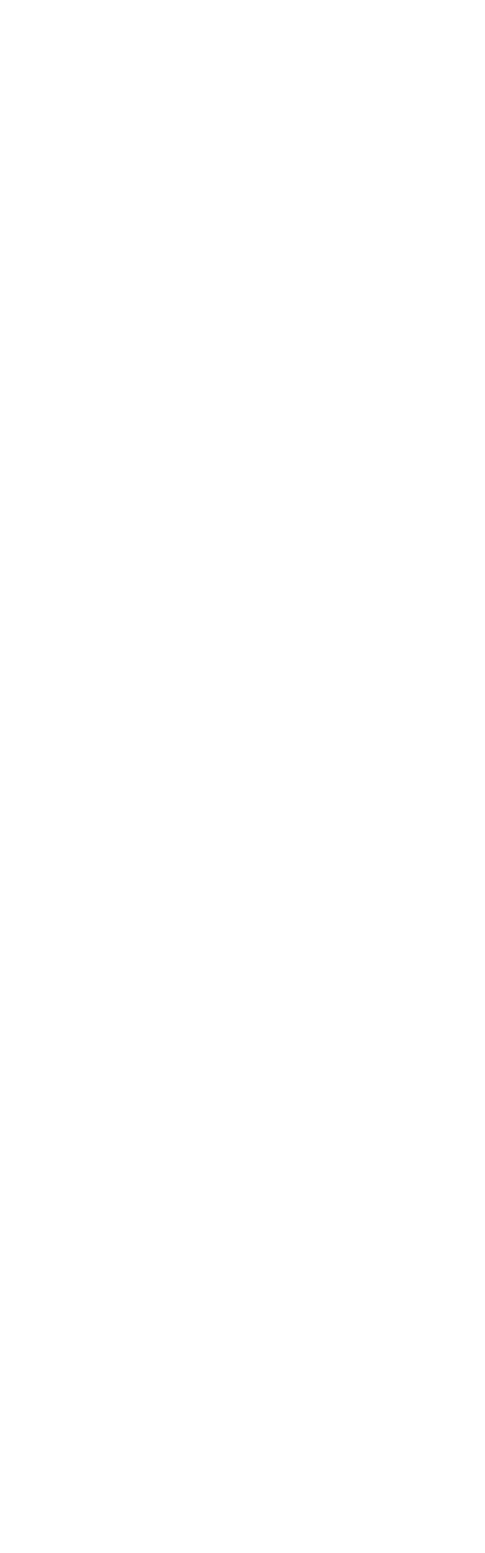
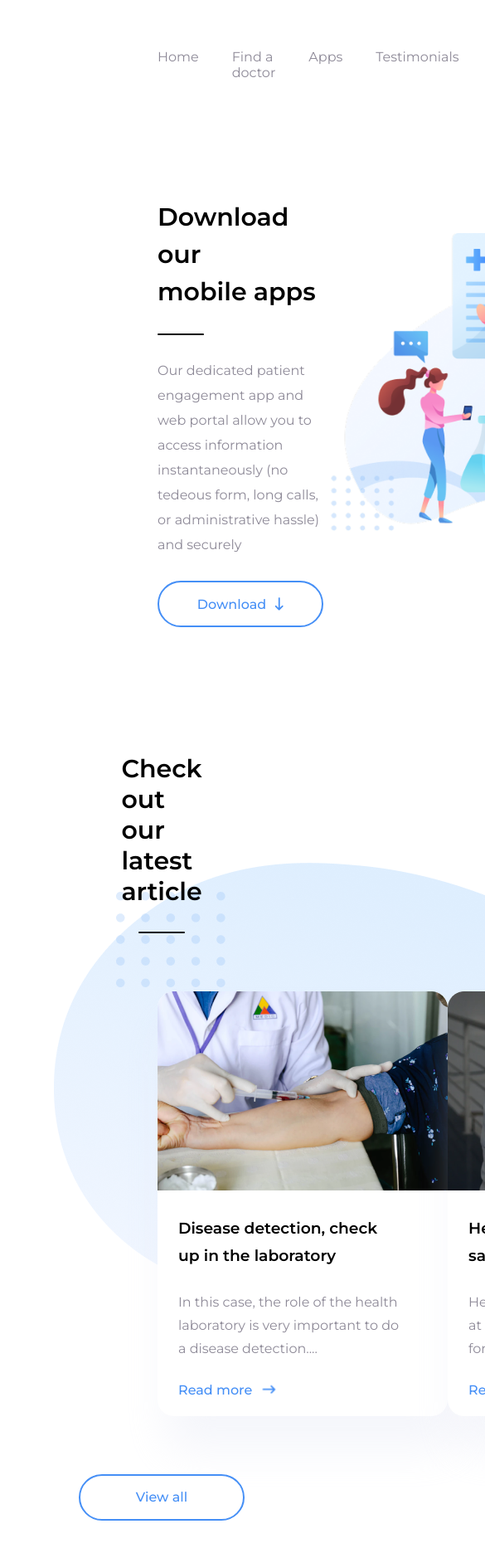
Before and after one commit to AndriyPapirnyk/web-lab1-v5, a plain HTML site: page index.html in a window 390 px wide. Shown: the top 1872 px of the page at 83% size, 585 px wide, since content can reach past the window. Before the commit the page ends 844 px from the top, so only its background shows below. Drawn offline with Linux system fonts and the light colour scheme.

Commit message:
creates home and articles sections with styles

```diff
--- /dev/null
+++ b/css/articles.css
@@ -0,0 +1,99 @@
+.articles{
+    width: 100%;
+    height: 1060px;
+    display: flex;
+    justify-content: center;
+    align-items: center;
+    padding: 0 190px;
+}
+.articles__container{
+    position: relative;
+    width: 100%;
+    height: 100%;
+    display: flex;
+    flex-direction: column;
+    align-items: center;
+    justify-content: center;
+    gap: 70px;
+}
+.articles__title{
+    display: flex;
+    flex-direction: column;
+    gap: 30px;
+    align-items: center;
+}
+.articles__title h2{
+    font-size: 30px;
+    font-weight: 600;
+}
+.article__line{
+    width: 56px;
+    height: 2px;
+    border-radius: 10px;
+    background-color: #000;
+}
+.article__button{
+    width: 200px;
+    height: 56px;
+    border-radius: 40px;
+    border: 2px solid #458FF6;
+    color: #458FF6;
+    display: flex;
+    justify-content: center;
+    align-items: center;
+    background-color: #fff;
+    font-size: 16px;
+    font-weight: 500;
+    gap: 10px;
+}
+.articles__list{
+    width: 100%;
+    display: flex;
+    justify-content: space-between;
+}
+.articles__list-card{
+    width: 350px;
+    height: 512px;
+    border-radius: 20px;
+    box-shadow: 10px 40px 50px rgba(229, 233, 246, 0.4);
+    background-color: #fff;
+}
+.articles__list-card-content{
+    display: flex;
+    flex-direction: column;
+    justify-content: space-between;
+    padding: 25px;
+    height: 53%;
+}
+.articles__list-card-content h3{
+    font-weight: 600;
+    line-height: 33px;
+}
+.articles__list-card-content p{
+    color: rgb(142, 138, 152);
+    line-height: 28px;
+}
+.articles__list-card-link{
+    display: flex;
+    align-items: center;
+    gap: 15px;
+    cursor: pointer;
+    color: #458FF6;
+    font-weight: 500;
+    text-decoration: none;
+}
+.articles__list-card-link img{
+    transform: rotate(-90deg);
+}
+.articles__dots{
+    position: absolute;
+    left: -50px;
+    top: 235px;
+    z-index: -1;
+}
+.articles__cloud{
+    position: absolute;
+    top: 200px;
+    right: -650px;
+    z-index: -2;
+}
--- /dev/null
+++ b/css/footer.css
@@ -0,0 +1,50 @@
+.footer{
+    width: 100%;
+    height: 155px;
+    display: flex;
+    justify-content: center;
+    align-items: center;
+    padding: 0 190px;
+}
+.footer__container{
+    width: 100%;
+    display: flex;
+    justify-content: space-between;
+    align-items: center;
+}
+.footer__nav ul{
+    list-style: none;
+    display: flex;
+    gap: 40px;
+    color: rgb(142, 138, 152);
+}
+.footer__nav ul li{
+    cursor: pointer;
+    transition: .3s;
+}
+.footer__nav ul li:hover{
+    color: rgb(29, 21, 50);
+    font-weight: 500;
+    transition: .3s;
+}
+.footer__logo{
+    display: flex;
+    align-items: center;
+    gap: 12px;
+}
+.footer__logo-icon{
+    width: 40px;
+    height: 40px;
+    border-radius: 50%;
+    background-color: #458FF6;
+    display: flex;
+    justify-content: center;
+    align-items: center;
+    color: #fff;
+    font-size: 25px;
+    font-weight: 500;
+}
+.footer__logo-title{
+    font-size: 24px;
+    font-weight: 600;
+}
--- /dev/null
+++ b/css/home.css
@@ -0,0 +1,54 @@
+.home{
+    width: 100%;
+    height: 685px;
+    display: flex;
+    justify-content: center;
+    align-items: center;
+    padding: 0 190px;
+}
+.home__container{
+    position: relative;
+    width: 100%;
+    height: 100%;
+    display: flex;
+    justify-content: space-between;
+    align-items: center;
+}
+.home__illustration{
+    width: 665px;
+    height: 434px;
+}
+.home__main{
+    display: flex;
+    flex-direction: column;
+    gap: 28px;
+}
+.home__main-title{
+    font-size: 30px;
+    font-weight: 600;
+    line-height: 45px;
+}
+.home__main-line{
+    width: 56px;
+    height: 2px;
+    border-radius: 10px;
+    background-color: #000;
+}
+.home__main-text{
+    color: rgb(142, 138, 152);
+    line-height: 30px;
+}
+.home__main-button{
+    width: 200px;
+    height: 56px;
+    border-radius: 40px;
+    border: 2px solid #458FF6;
+    color: #458FF6;
+    display: flex;
+    justify-content: center;
+    align-items: center;
+    background-color: #fff;
+    font-size: 16px;
+    font-weight: 500;
+    gap: 10px;
+}
--- a/index.css
+++ b/index.css
@@ -0,0 +1,11 @@
+@import url('https://fonts.googleapis.com/css?family=Montserrat:100,200,300,regular,500,600,700,800,900,100italic,200italic,300italic,italic,500italic,600italic,700italic,800italic,900italic');
+@import '/css/footer.css';
+@import '/css/home.css';
+@import '/css/articles.css';
+
+*{
+    margin: 0;
+    padding: 0;
+    box-sizing: border-box;
+    font-family: 'Montserrat';
+}
--- a/index.html
+++ b/index.html
@@ -4,8 +4,87 @@
     <meta charset="UTF-8">
     <meta name="viewport" content="width=device-width, initial-scale=1.0">
     <title>Trafalgar</title>
+    <link rel="stylesheet" href="index.css">
 </head>
 <body>
-
+    <footer class="footer">
+        <div class="footer__container">
+            <nav class="footer__nav">
+                <ul>
+                    <li>Home</li>
+                    <li>Find a doctor</li>
+                    <li>Apps</li>
+                    <li>Testimonials</li>
+                    <li>About us</li>
+                </ul>
+            </nav>
+            <div class="footer__logo">
+                <div class="footer__logo-icon">T</div>
+                <h1 class="footer__logo-title">Trafalgar</h1>
+            </div>
+        </div>
+    </footer>
+    <section class="home">
+        <div class="home__container">
+            <main class="home__main">
+                <h2 class="home__main-title">Download our<br>mobile apps</h2>
+                <div class="home__main-line"></div>
+                <p class="home__main-text">Our dedicated patient engagement app and <br> web portal allow you to access information <br> instantaneously (no tedeous form, long calls, <br> or administrative hassle) and securely</p>
+                <button class="home__main-button">
+                    <span>Download</span>
+                    <img src="./images/download-ico.png" alt="download">
+                </button>
+            </main>
+            <img class="home__illustration" src="./images/home.png" alt="home illustration">
+        </div>
+    </section>
+    <section class="articles">
+        <div class="articles__container">
+            <img class="articles__dots" src="./images/dots.png" alt="">
+            <img class="articles__cloud" src="./images/cloud.png" alt="">
+            <div class="articles__title">
+                <h2>Check out our latest article</h2>
+                <div class="article__line"></div>
+            </div>
+            <div class="articles__list">
+                <div class="articles__list-card">
+                    <img src="./images/card1.png" alt="">
+                    <div class="articles__list-card-content">
+                        <h3>Disease detection, check <br> up in the laboratory</h3>
+                        <p>In this case, the role of the health <br> laboratory is very important to do <br> a disease detection....</p>
+                        <a class="articles__list-card-link" href="more">
+                            <span>Read more</span>
+                            <img src="./images/download-ico.png" alt="">
+                        </a>
+                    </div>
+                </div>
+                <div class="articles__list-card">
+                    <img src="./images/card2.png" alt="">
+                    <div class="articles__list-card-content">
+                        <h3>Herbal medicines that are <br> safe for consumption</h3>
+                        <p>Herbal medicine is very widely used <br> at this time because of its very good <br> for your health...</p>
+                        <a class="articles__list-card-link" href="more">
+                            <span>Read more</span>
+                            <img src="./images/download-ico.png" alt="">
+                        </a>
+                    </div>
+                </div>
+                <div class="articles__list-card">
+                    <img src="./images/card3.png" alt="">
+                    <div class="articles__list-card-content">
+                        <h3>Natural care for healthy <br> facial skin</h3>
+                        <p>A healthy lifestyle should start from <br> now and also for your skin health. <br> There are some...</p>
+                        <a class="articles__list-card-link" href="more">
+                            <span>Read more</span>
+                            <img src="./images/download-ico.png" alt="">
+                        </a>
+                    </div>
+                </div>
+            </div>
+            <button class="article__button">View all</button>
+        </div>
+    </section>
 </body>
 </html>
+
+<!-- 190 -->
```
Also changed, not shown: images/card1.png (added), images/card2.png (added), images/card3.png (added), images/cloud.png (added), images/dots.png (added), images/download-ico.png (added), images/home.png (added).
